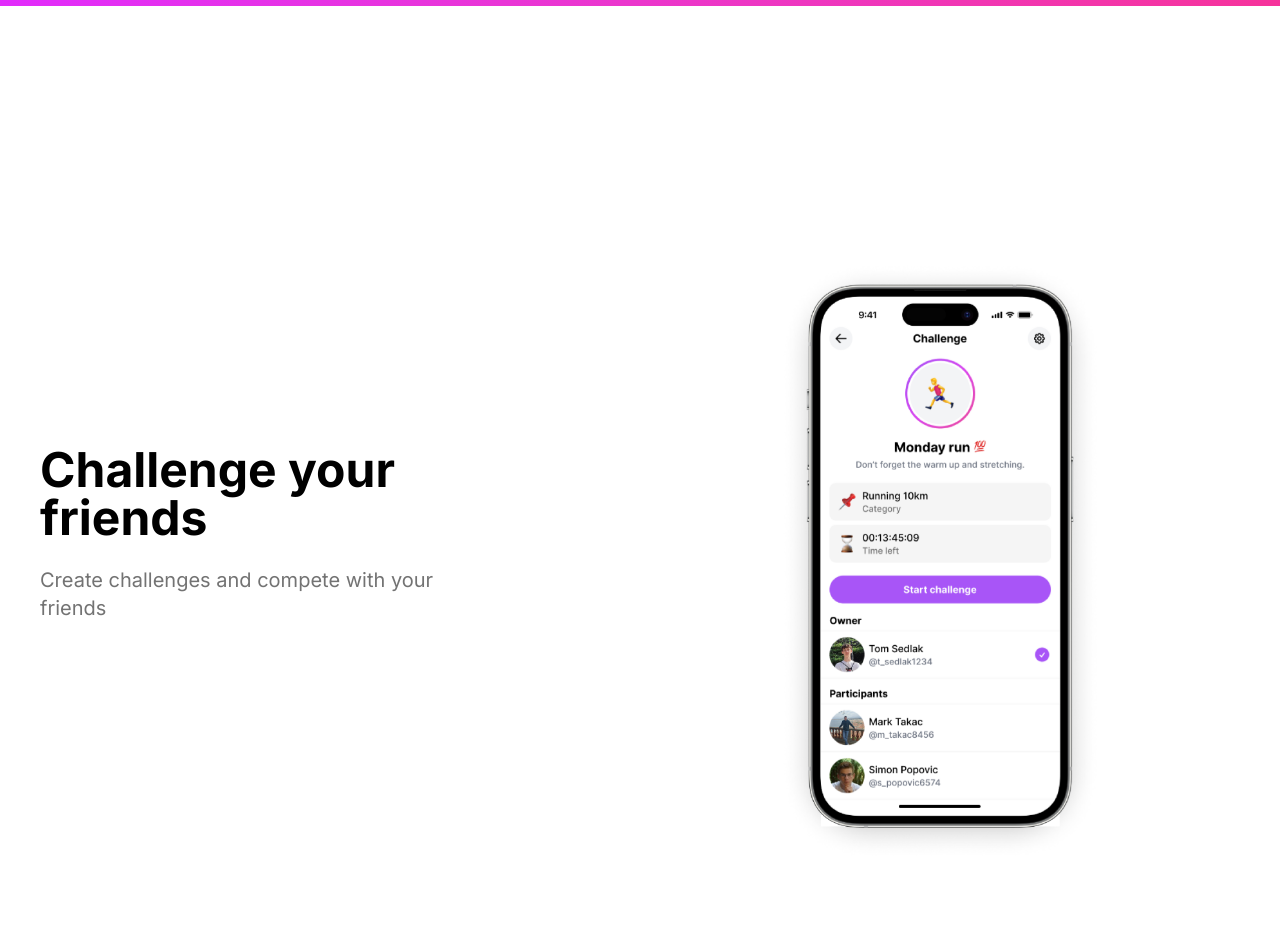
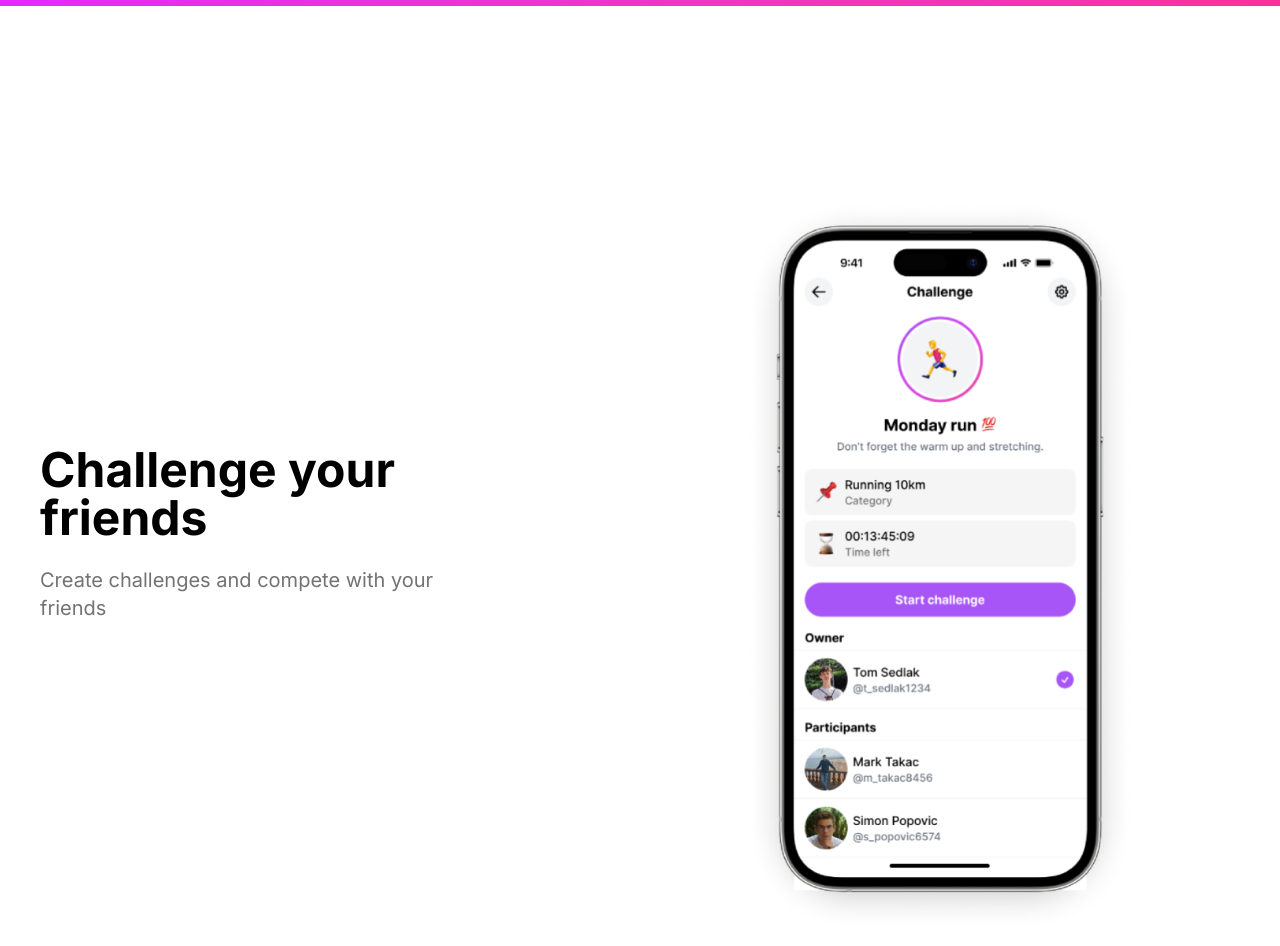
Before and after one commit to challengeer/landing-page, a Next.js app: page / in a window 1280 px wide. Shown: the part 1900-2846 px from the top of the page. Built offline with nearby package versions, Linux system fonts and the light colour scheme.

Commit message:
Fixed the features phone size for new images

```diff
--- a/components/Features.tsx
+++ b/components/Features.tsx
@@ -1,4 +1,5 @@
 'use client';
+
 import Image from "next/image";
 import { useLanguage } from "@/contexts/LanguageContext";
 import { useEffect, useState, useRef } from "react";
@@ -177,8 +178,8 @@ export function Features() {
           </div>
 
           {/* Right column - Phone mockup (desktop only) */}
-          <div className="hidden md:flex w-1/2 sticky top-0 h-screen justify-center items-center pt-20 pb-6">
-            <div className="relative w-full h-full max-h-[600px]">
+          <div className="hidden md:flex w-1/2 sticky top-0 h-screen justify-center items-center pt-16">
+            <div className="relative w-full h-full max-h-[800px]">
               <Image
                 src={
                   currentFeature === 1
```
